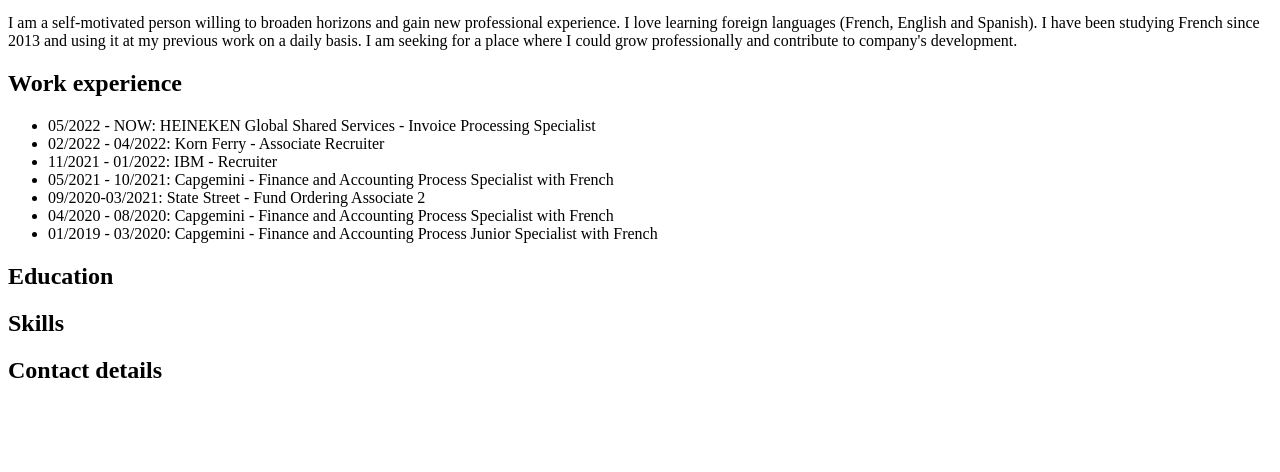
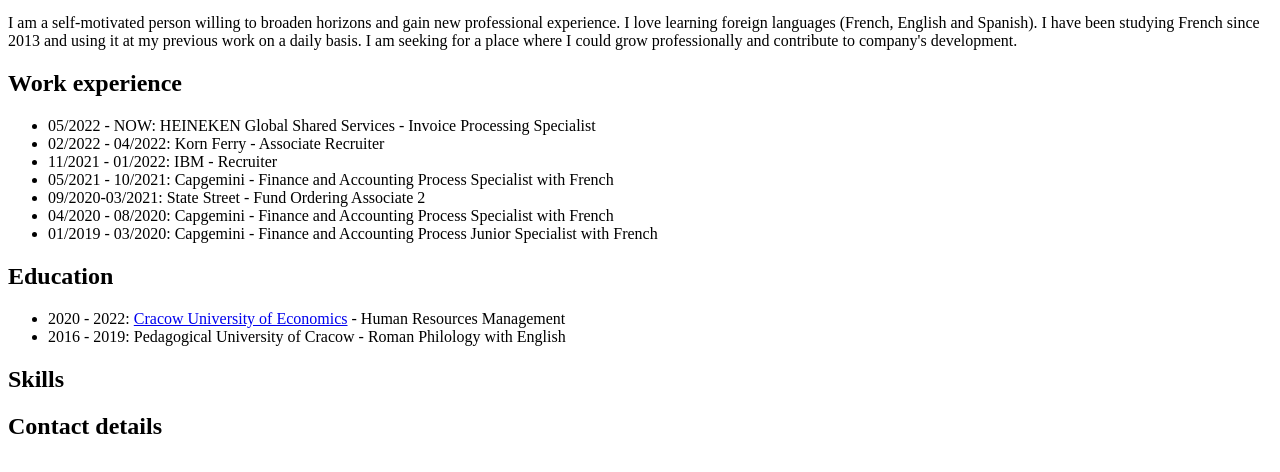
Before and after one commit to karolina-gabanska/CV, a plain HTML site: page index.html in a window 1280 px wide. Shown: the part 86-558 px from the top of the page. Drawn offline with Linux system fonts and the light colour scheme.

Commit message:
info about studies and link added to Education

```diff
--- a/index.html
+++ b/index.html
@@ -15,5 +15,9 @@ I am seeking for a place where I could grow professionally and contribute to com
     <li>01/2019 - 03/2020: Capgemini - Finance and Accounting Process Junior Specialist with French</li>
 </ul>
 <h2>Education</h2>
+<ul>
+    <li>2020 - 2022: <a href="https://uek.krakow.pl/">Cracow University of Economics</a> - Human Resources Management</li>
+    <li>2016 - 2019: Pedagogical University of Cracow - Roman Philology with English</li>
+</ul>
 <h2>Skills</h2>
 <h2>Contact details</h2>
```
